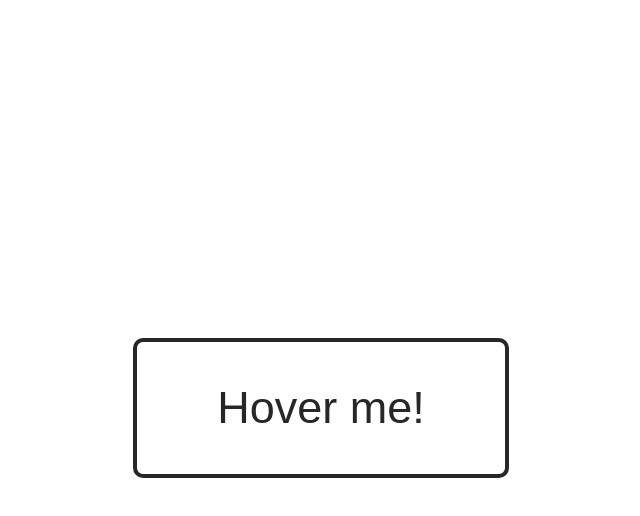
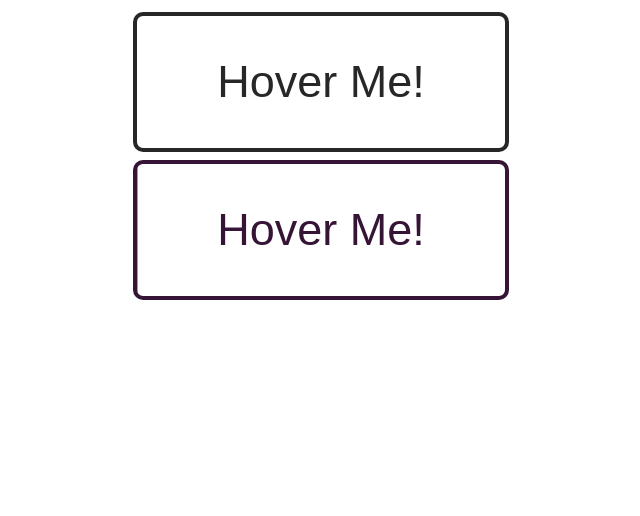
Before and after one commit to Rogerio-Bertoldo/css-animations-course, a plain HTML site: page button-effects/index.html in a window 1280 px wide. Shown: the whole page, without its empty margins (319-959 px from the left). Drawn offline with Linux system fonts and the light colour scheme.

Commit message:
Adding swipe effect

```diff
--- /dev/null
+++ b/button-effects/index.css
@@ -0,0 +1,26 @@
+:root{
+  --nice-black:#351435;
+}
+
+body {
+  height: 100vh;
+  display: flex;
+}
+
+.container {
+  flex-grow: 1;
+  width: 100%;
+  display: flex;
+  flex-direction: column;
+  align-items: center;
+}
+
+a {
+  text-decoration: none;
+  font-family: sans-serif;
+  font-size: 45px;
+  border: 4px solid;
+  border-radius: 10px;
+  padding: 40px 80px;
+  margin: 4px;
+}
--- a/button-effects/index.html
+++ b/button-effects/index.html
@@ -5,10 +5,14 @@
     <meta http-equiv="X-UA-Compatible" content="IE=edge">
     <meta name="viewport" content="width=device-width, initial-scale=1.0">
     <title>Creative Button Effects</title>
-    <link rel="stylesheet" href="style.css">
+    <link rel="stylesheet" href="index.css">
+    <link rel="stylesheet" href="rotating-style.css">
+    <link rel="stylesheet" href="swipe-style.css">
 </head>
 <body>
-    <a href="#">Hover me!</a>
-
+    <div class="container">
+        <a class="rotating-effect" href="#">Hover Me!</a>
+        <a class="swipe-effect" href="#">Hover Me!</a>
+    </div>
 </body>
 </html>
--- /dev/null
+++ b/button-effects/rotating-style.css
@@ -0,0 +1,23 @@
+.rotating-effect {
+  color: #272727;
+  position: relative;
+  overflow: hidden;
+}
+
+.rotating-effect:before {
+  content: ":)";
+  position: absolute;
+  top: 0;
+  left: 0;
+  background-color: #00fff2;
+  height: 100%;
+  width: 100%;
+  z-index: -1;
+  transform-origin: bottom left;
+  transition: transform 1s;
+  transform: rotate(-90deg);
+}
+
+.rotating-effect:hover::before {
+  transform: rotate(0deg);
+}
--- a/button-effects/style.css
+++ /dev/null
@@ -1,36 +0,0 @@
-body{
-    height: 100vh;
-    display: flex;
-    justify-content: center;
-    align-items: center;
-}
-
-a{
-    text-decoration: none;
-    color: #272727;
-    font-family: sans-serif;
-    font-size: 45px;
-    border: 4px solid;
-    border-radius: 10px;
-    padding: 40px 80px;
-    position: relative;
-    overflow: hidden;
-}
-
-a:before{
-    content: ':)';
-    position: absolute;
-    top: 0;
-    left: 0;
-    background-color: #00fff2;
-    height: 100%;
-    width: 100%;
-    z-index: -1;
-    transform-origin: bottom left;
-    transition: transform 1s;
-    transform: rotate(-90deg);
-}
-
-a:hover::before{
-    transform: rotate(0deg);
-}
--- /dev/null
+++ b/button-effects/swipe-style.css
@@ -0,0 +1,28 @@
+.swipe-effect {
+    color: var(--nice-black);
+    border-color: var(--nice-black);
+    position: relative;
+    transition: all 1s;
+    overflow: hidden;
+}
+
+.swipe-effect::before{
+    content: "";
+    position: absolute;
+    top: 0;
+    left: 0;
+    height: 100%;
+    width: 100%;
+    background-color: var(--nice-black);
+    z-index: -1;
+    transform: translateX(-100%);
+    transition: all 1s;
+}
+
+.swipe-effect:hover::before{
+    transform: translateX(0);
+}
+
+.swipe-effect:hover{
+    color: white;
+}
```
